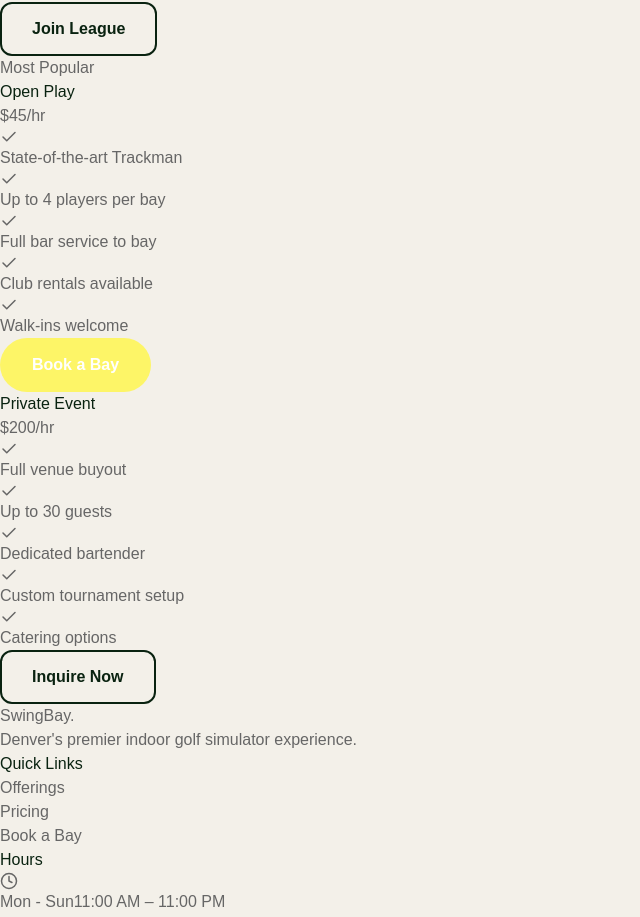
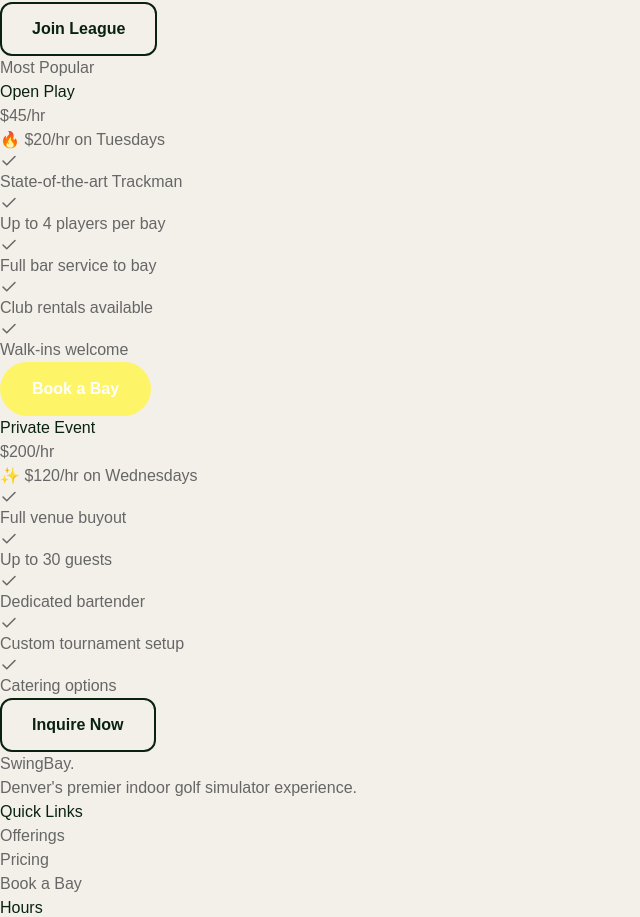
Before and after one commit to mitchelldschafer/SwingBay-Golf-Landing, a React (Vite) app: page / in a window 1280 px wide. Shown: the part 5236-6153 px from the top of the page, without its empty margins (0-640 px from the left). Built offline with nearby package versions, Linux system fonts and the light colour scheme; a web font is replaced by a local one.

Commit message:
Add pricing specials for Tuesday and Wednesday

```diff
--- a/src/App.jsx
+++ b/src/App.jsx
@@ -381,8 +381,11 @@
                 Most Popular
               </div>
               <h5 className="text-[24px] font-bold text-[var(--text-heading)] mb-2">Open Play</h5>
-              <div className="text-[48px] font-bold text-[var(--text-heading)] mb-6">
+              <div className="text-[48px] font-bold text-[var(--text-heading)] mb-2">
                 $45<span className="text-[16px] text-[var(--text-muted)] font-normal">/hr</span>
+              </div>
+              <div className="bg-[var(--accent)]/20 text-[var(--primary)] text-[14px] font-bold px-3 py-1.5 rounded-md inline-block mb-6">
+                🔥 $20/hr on Tuesdays
               </div>
               <ul className="space-y-4 mb-8">
                 {["State-of-the-art Trackman", "Up to 4 players per bay", "Full bar service to bay", "Club rentals available", "Walk-ins welcome"].map((f,i) => (
@@ -392,7 +395,7 @@
                   </li>
                 ))}
               </ul>
-              <a href="#book" className="btn-primary w-full shadow-lg h-[50px]">
+              <a href="#book" className="btn-primary w-full shadow-lg h-[50px] flex items-center justify-center">
                 <span className="bg-slide"></span>
                 <span className="text text-[var(--text-heading)] font-bold">Book a Bay</span>
               </a>
@@ -401,8 +404,11 @@
             {/* Tier 3 */}
             <div className="pricing-card bg-[var(--surface)] border border-[var(--border)] rounded-[24px] p-8 md:p-10 hover-card">
               <h5 className="text-[24px] font-bold text-[var(--text-heading)] mb-2">Private Event</h5>
-              <div className="text-[48px] font-bold text-[var(--text-heading)] mb-6">
+              <div className="text-[48px] font-bold text-[var(--text-heading)] mb-2">
                 $200<span className="text-[16px] text-[var(--text-muted)] font-normal">/hr</span>
+              </div>
+              <div className="bg-[var(--accent)]/20 text-[var(--primary)] text-[14px] font-bold px-3 py-1.5 rounded-md inline-block mb-6">
+                ✨ $120/hr on Wednesdays
               </div>
               <ul className="space-y-4 mb-8">
                 {["Full venue buyout", "Up to 30 guests", "Dedicated bartender", "Custom tournament setup", "Catering options"].map((f,i) => (
```
